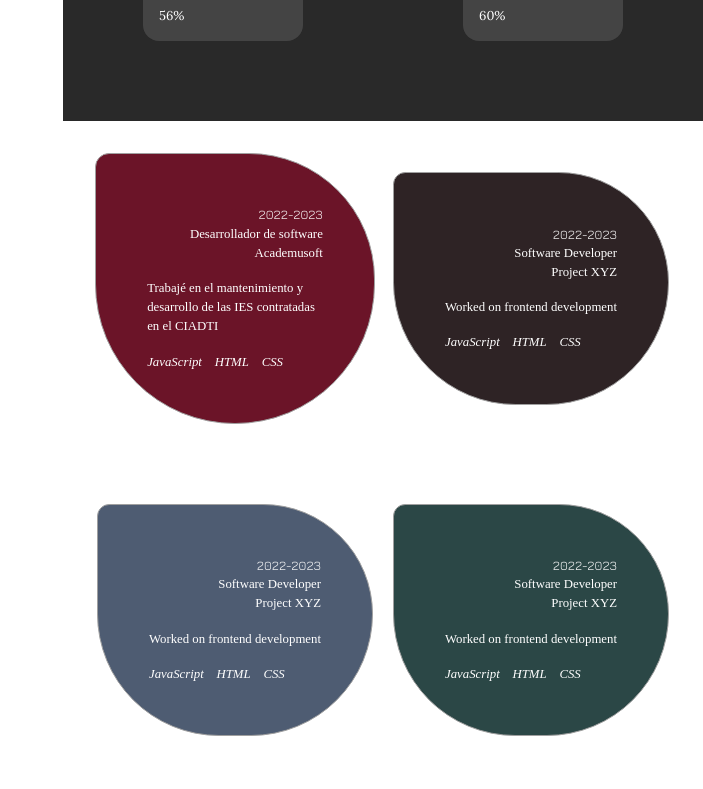
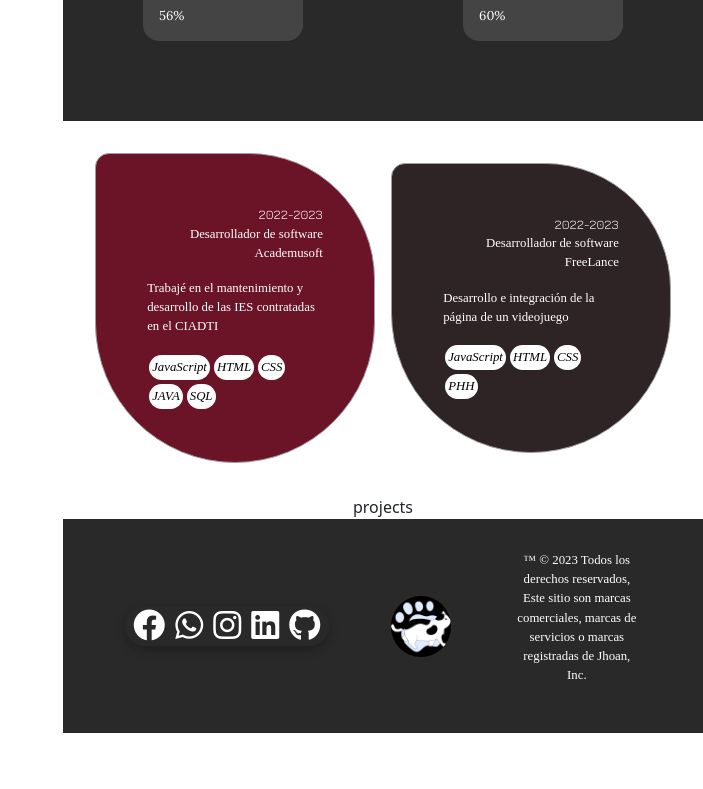
Before and after one commit to JhoanVanDam/hojadevida.github.io, a React (Create React App) app: page / in a window 1280 px wide. Shown: the part 1691-2480 px from the top of the page, without its empty margins (577-1280 px from the left). After the commit the page ends 2424 px from the top, so only its background shows below. Built offline with nearby package versions, Linux system fonts and the light colour scheme; a web font is replaced by a local one.

Commit message:
experience icons

```diff
--- a/src/Components/experience/experience.css
+++ b/src/Components/experience/experience.css
@@ -56,6 +56,17 @@
 .experience-item-languages span {
     margin-right: 1vw;
     font-style: oblique;
+    background-color: white;
+    color: black;
+    transition: all 0.6s ease;
+    border-radius: 1rem;
+    padding: 3px;
+    margin: 2px;
+}
+
+.experience-item-languages span:hover {
+    color: white;
+    background-color: rgb(66, 66, 226);
 }
 
 @media (max-width: 700px) {
--- a/src/Components/experience/experience.jsx
+++ b/src/Components/experience/experience.jsx
@@ -33,17 +33,16 @@ class experience extends Component {
             );
         };
 
-        const languages = ['JavaScript', 'HTML', 'CSS'];
+        const languages1 = ['JavaScript', 'HTML', 'CSS', 'JAVA', 'SQL'];
+        const languages2 = ['JavaScript', 'HTML', 'CSS','PHH'];
+
 
 
 
         return (
             <div className='experience-main' id='experiencia'>
-                {experienceItem('2022-2023', 'Desarrollador de software', 'Academusoft', 'Trabajé en el mantenimiento y desarrollo de las IES contratadas en el CIADTI', languages, getColor())}
-                {experienceItem('2022-2023', 'Software Developer', 'Project XYZ', 'Worked on frontend development', languages, getColor())}
-                {experienceItem('2022-2023', 'Software Developer', 'Project XYZ', 'Worked on frontend development', languages, getColor())}
-                {experienceItem('2022-2023', 'Software Developer', 'Project XYZ', 'Worked on frontend development', languages, getColor())}
-                {experienceItem('2022-2023', 'Software Developer', 'Project XYZ', 'Worked on frontend development', languages, getColor())}
+                {experienceItem('2022-2023', 'Desarrollador de software', 'Academusoft', 'Trabajé en el mantenimiento y desarrollo de las IES contratadas en el CIADTI', languages1, getColor())}
+                {experienceItem('2022-2023', 'Desarrollador de software', 'FreeLance', 'Desarrollo e integración de la página de un videojuego', languages2, getColor())}
             </div>
         );
     }
```
